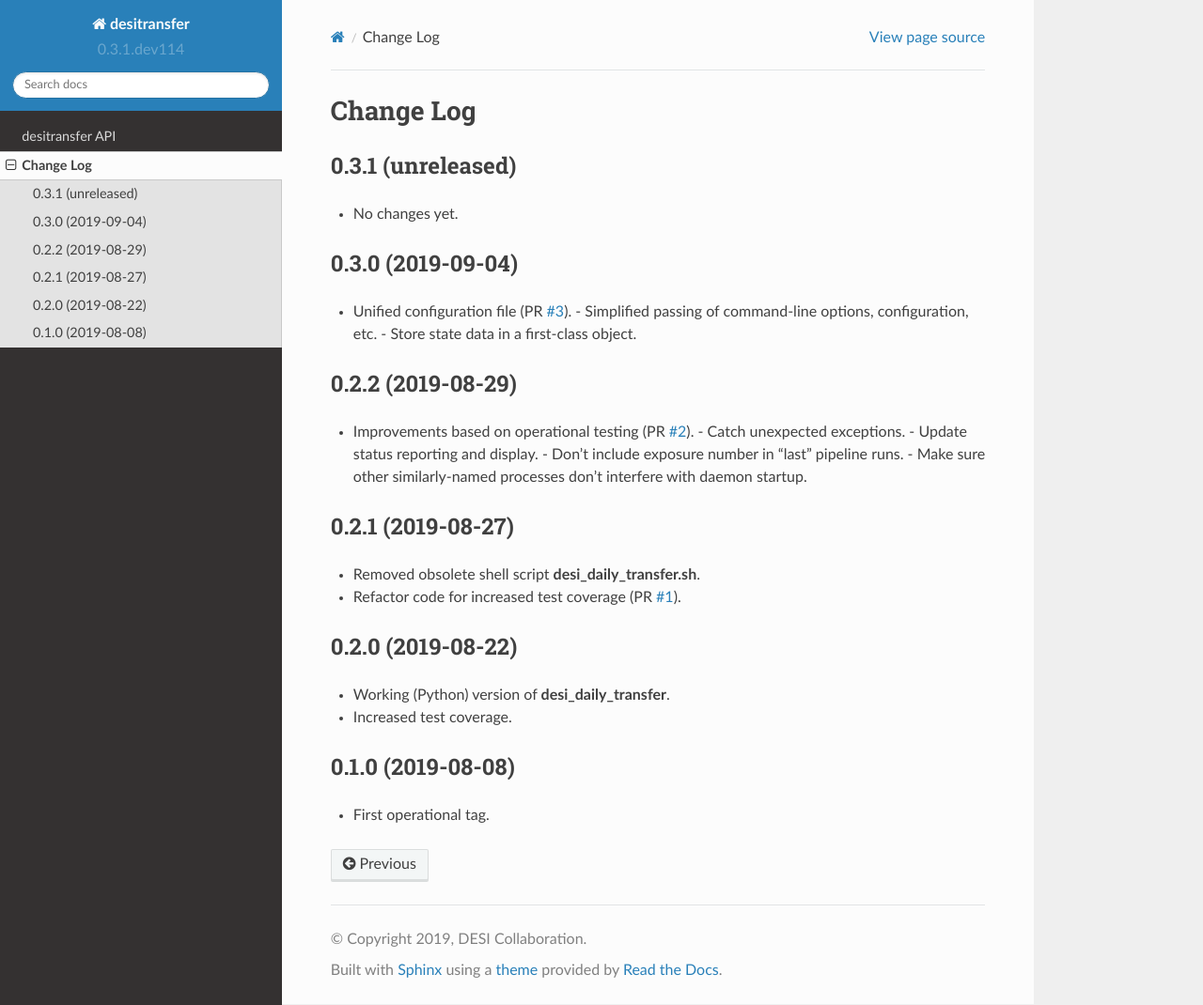
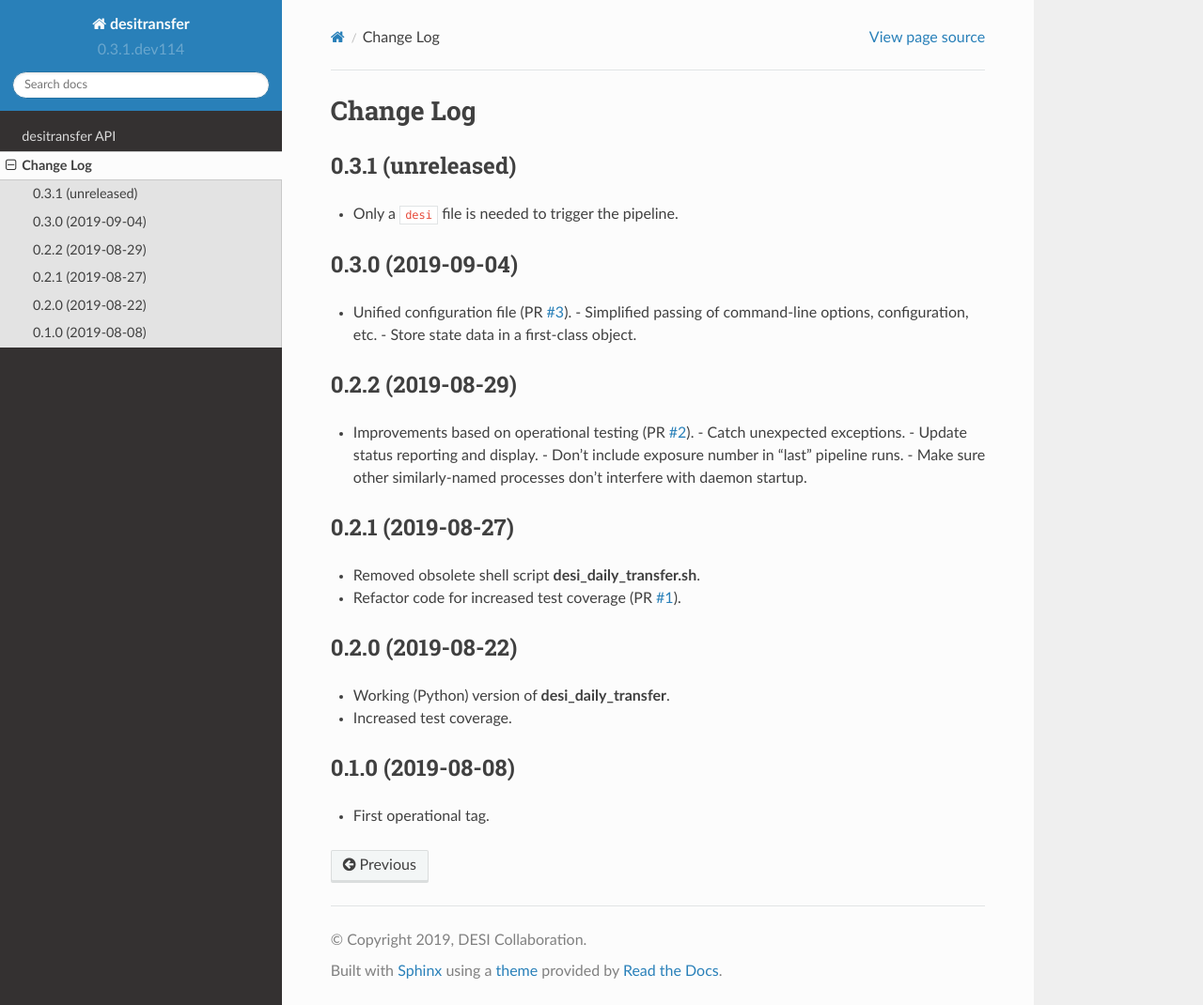
Before and after one commit to desihub/desitransfer, a Sphinx documentation site: the page built from doc/changes.rst, in a window 1280 px wide and 1070 px high. Shown: the whole window at 94% size. Built offline with Sphinx 7.4.7 and the Read the Docs theme 2.0.0, drawn with Linux system fonts in a browser that asks for light colours.

Commit message:
Update change log

```diff
--- a/doc/changes.rst
+++ b/doc/changes.rst
@@ -5,7 +5,7 @@ Change Log
 0.3.1 (unreleased)
 ------------------
 
-* No changes yet.
+* Only a ``desi`` file is needed to trigger the pipeline.
 
 0.3.0 (2019-09-04)
 ------------------
```
